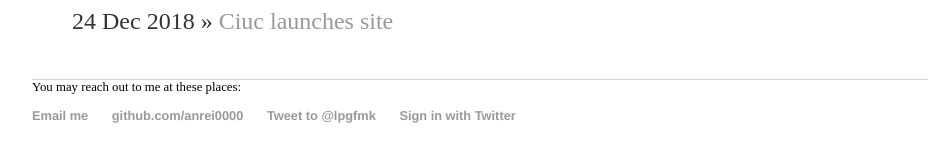
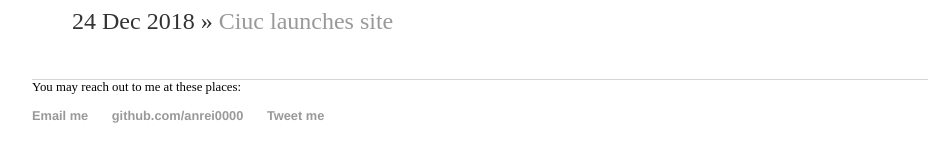
Before and after one commit to anrei0000/anrei0000.github.io, a Jekyll site: the page built from index.html, in a window 1280 px wide. Shown: the part 355-517 px from the top of the page, without its empty margins (160-1102 px from the left). Built offline with Jekyll 4.4.1, drawn with Linux system fonts in a browser that asks for light colours; nearby versions of some CDN libraries; comment, search, counter and statistics services are not loaded.

Commit message:
- test fa

```diff
--- a/_layouts/default.html
+++ b/_layouts/default.html
@@ -2,9 +2,9 @@
 <html>
 <head>
     <title>{{ page.title }}</title>
+    <link rel="stylesheet" href="https://use.fontawesome.com/releases/v5.8.1/css/all.css" integrity="sha384-50oBUHEmvpQ+1lW4y57PTFmhCaXp0ML5d60M1M7uH2+nqUivzIebhndOJK28anvf" crossorigin="anonymous">
     <link rel="stylesheet" type="text/css" href="/css/main.css">
     <!-- <link rel="stylesheet" href="https://stackpath.bootstrapcdn.com/bootstrap/4.3.1/css/bootstrap.min.css" integrity="sha384-ggOyR0iXCbMQv3Xipma34MD+dH/1fQ784/j6cY/iJTQUOhcWr7x9JvoRxT2MZw1T" crossorigin="anonymous"> -->
-    <!-- <link rel="stylesheet" href="https://use.fontawesome.com/releases/v5.8.1/css/all.css" integrity="sha384-50oBUHEmvpQ+1lW4y57PTFmhCaXp0ML5d60M1M7uH2+nqUivzIebhndOJK28anvf" crossorigin="anonymous"> -->
 
 
 </head>
@@ -27,16 +27,7 @@
     <ul>
         <li><a href="mailto:ciuculescu.andrei.dev@gmail.com">Email me</a></li>
         <li><a href="https://github.com/anrei0000">github.com/anrei0000</a></li>
-        <li><a href="https://twitter.com/intent/tweet?screen_name=lpgfmk&ref_src=twsrc%5Etfw" class="twitter-mention-button" data-show-count="false">Tweet to @lpgfmk</a><script async src="https://platform.twitter.com/widgets.js" charset="utf-8"></script></li>
-        <li> <a class="btn btn-block btn-social btn-twitter">
-            <span class="fa fa-twitter"></span> Sign in with Twitter
-            </a>
-        </li>
-        <li>
-            <a class="btn btn-social-icon btn-twitter">
-          <span class="fa fa-twitter"></span>
-        </a>
-        </li>
+        <li><a href="https://twitter.com/intent/tweet?screen_name=lpgfmk&ref_src=twsrc%5Etfw" class="twitter-mention-button" data-show-count="false">Tweet me</a><script async src="https://platform.twitter.com/widgets.js" charset="utf-8"></script></li>
     </ul>
 </footer>
 </body>
```
